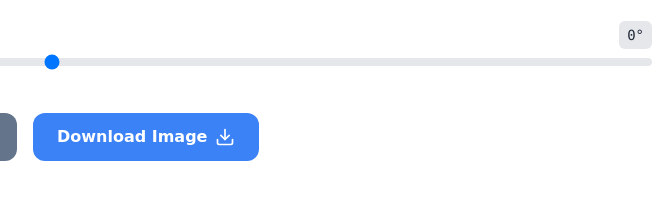
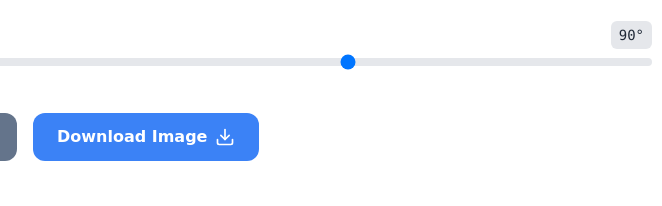
Before and after one commit to optimist29/copyright-image-app, a plain HTML site: page index.html in a window 1280 px wide. Shown: the part 572-778 px from the top of the page, 588-1250 px from the left. Drawn offline with nearby package versions, Linux system fonts and the light colour scheme; a web font is replaced by a local one.

Commit message:
Update index.html
default rotation 90 degrees

```diff
--- a/index.html
+++ b/index.html
@@ -149,7 +149,7 @@
                 <label for="rotation" class="text-sm font-medium text-gray-700">Rotation</label>
                 <span id="rotationValue" class="text-sm font-mono bg-gray-200 text-gray-800 px-2 py-1 rounded-md">0°</span>
             </div>
-            <input type="range" id="rotation" min="-180" max="180" value="0" class="w-full h-2 bg-gray-200 rounded-lg appearance-none cursor-pointer">
+            <input type="range" id="rotation" min="-180" max="180" value="90" class="w-full h-2 bg-gray-200 rounded-lg appearance-none cursor-pointer">
         </div>
 
         <div class="button-group">
```
